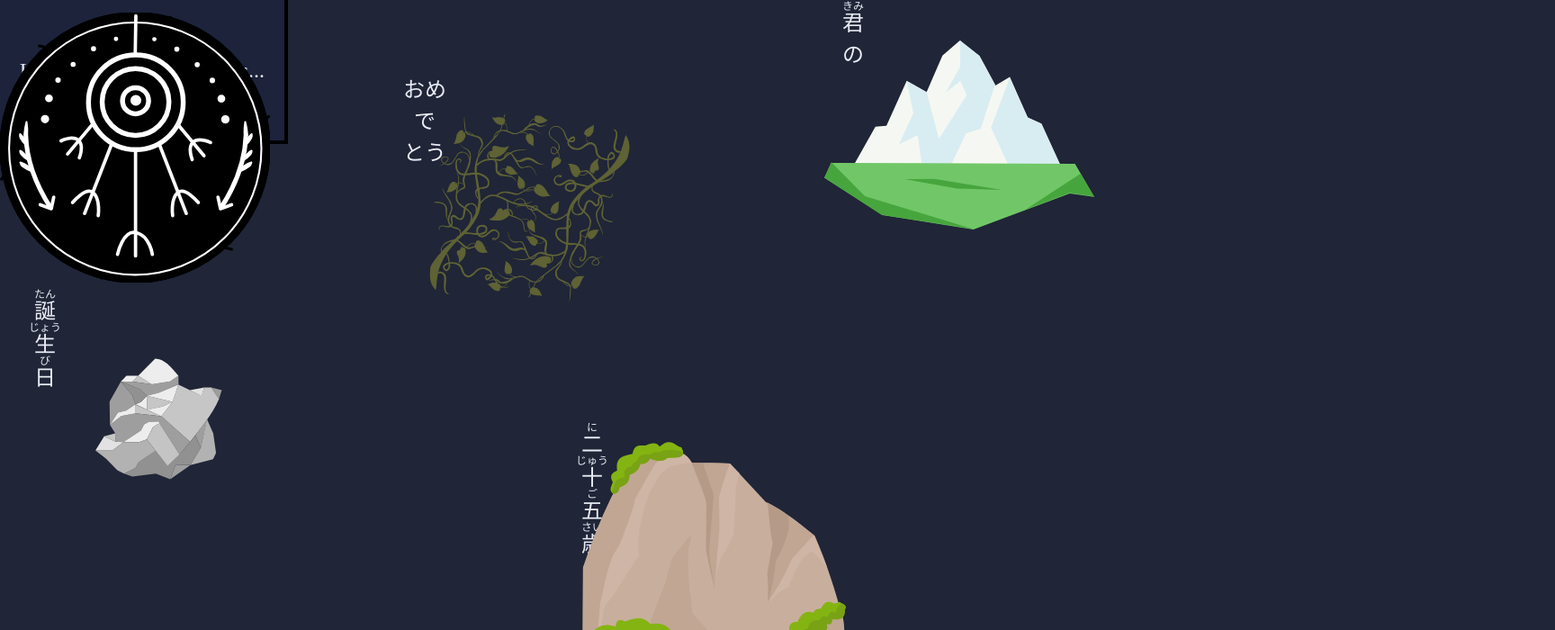
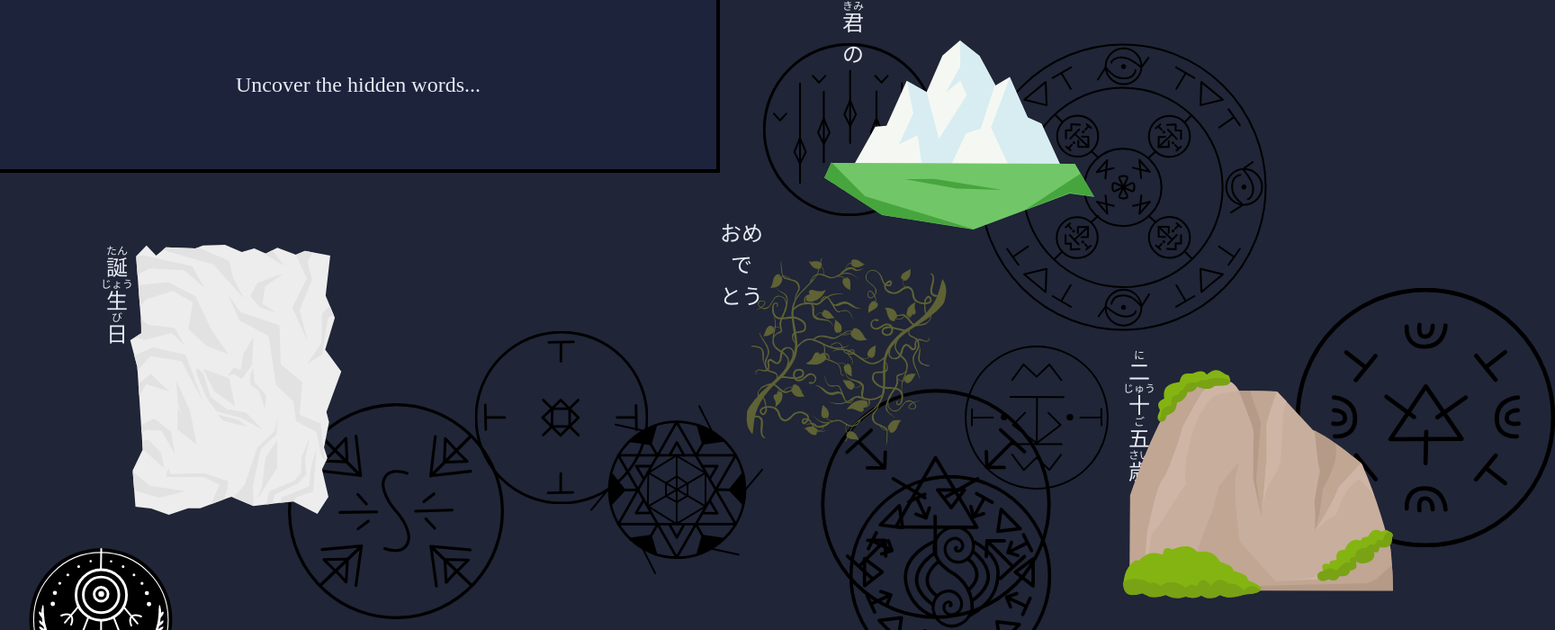
Before and after one commit to Ankia-Fuls/jen-25, a React (Vite) app: page / in a window 1280 px wide. Both pictures are taken after a click on the button "begin". Shown: the top 700 px of the page at 90% size, 1728 px wide, since content can reach past the window. Built offline with nearby package versions, Linux system fonts and the light colour scheme; a web font is replaced by a local one.

Commit message:
Basic Positions

```diff
--- a/src/css/Game.scss
+++ b/src/css/Game.scss
@@ -10,8 +10,8 @@ $bp-m: 700px;
   position: absolute;
   top: 0;
   left: 0;
-  width: 25%;
-  height: 20%;
+  width: 50rem;
+  height: 12rem;
   background-color: hsl(from var(--bg-colour) h calc(s + 10) l);
   padding: 1rem;
   border-right: 0.25rem solid black;
@@ -53,8 +53,8 @@ button {
 
 #vines-group {
   position: absolute;
-  left: 35%;
-  top: 10%;
+  left: 50rem;
+  top: 15rem;
 
   svg {
   }
@@ -65,8 +65,8 @@ button {
 
 #rock-group {
   position: absolute;
-  left: 50%;
-  bottom: calc(2rem + 300px);
+  left: 78rem;
+  bottom: calc(7rem + 300px);
 
   svg {
   }
@@ -77,8 +77,8 @@ button {
 
 #paper-group {
   position: absolute;
-  left: 2rem;
-  top: 40%;
+  left: 7rem;
+  top: 17rem;
 
   svg {
   }
@@ -86,3 +86,73 @@ button {
   span {
   }
 }
+
+#mindwipe {
+  left: 2rem;
+  bottom: 2rem;
+  width: 10rem;
+  height: 10rem;
+}
+
+#grasping-wind {
+  left: 20rem;
+  bottom: 7rem;
+  width: 15rem;
+  height: 15rem;
+}
+
+#light {
+  left: 33rem;
+  top: 23rem;
+  width: 12rem;
+  height: 12rem;
+}
+
+#pyreball {
+  left: 57rem;
+  bottom: 7rem;
+  width: 16rem;
+  height: 16rem;
+}
+
+#rock-breaker {
+  left: 67rem;
+  top: 24rem;
+  width: 10rem;
+  height: 10rem;
+}
+
+#SBOS {
+  left: 68rem;
+  top: 3rem;
+  width: 20rem;
+  height: 20rem;
+}
+
+#snugstone {
+  left: 90rem;
+  top: 20rem;
+  width: 18rem;
+  height: 18rem;
+}
+
+#sylphshoes {
+  right: 7rem;
+  bottom: 3rem;
+  width: 14rem;
+  height: 14rem;
+}
+
+#time-rewind {
+  left: 41rem;
+  bottom: 10rem;
+  width: 12rem;
+  height: 12rem;
+}
+
+#water-blade {
+  left: 53rem;
+  top: 3rem;
+  width: 12rem;
+  height: 12rem;
+}
--- a/src/pages/Game.jsx
+++ b/src/pages/Game.jsx
@@ -19,84 +19,80 @@ import Paper from "../components/GamePage/Paper.jsx";
 function Game({ setState }) {
   // VARIABLES
   const [styles, setStyles] = useState({
-    'rockbreaker': 'svg',
-    'graspingwind': 'svg',
-    'pyreball': 'svg',
-    'timerewind': 'svg',
-    'snugstone': 'svg',
-    'waterblade': 'svg',
-    'lightseal': 'svg',
-    'sylphshoes': 'svg',
-    'serpentbed': 'svg',
+    rockbreaker: "svg",
+    graspingwind: "svg",
+    pyreball: "svg",
+    timerewind: "svg",
+    snugstone: "svg",
+    waterblade: "svg",
+    lightseal: "svg",
+    sylphshoes: "svg",
+    serpentbed: "svg",
   });
 
   const [cleared, setCleared] = useState({
     rock: 0,
     vines: 0,
-    paper: 0,
-    iceberg: 0
+    paper: 1,
+    iceberg: 0,
   });
 
   const [displayText, setDisplayText] = useState("Uncover the hidden words...");
   const [selectedSigil, setSelectedSigil] = useState("");
 
   const correctStates = {
-    "iceberg": {
-      "correct": "pyreball",
-      "incorrect":
-      {
-        "rockbreaker": "I don't think ice counts as rock...",
-        "graspingwind": "It's a bit big to be pulled...",
-        "timerewind": "Do icebergs start as something else?",
-        "snugstone": "Maybe a bit more amplification would work?",
-        "waterblade": "Fighting ice with water, I like it.",
-        "lightseal": "It's...lighter now I guess.",
-        "sylphshoes": "Do icebergs have feet?",
-        "serpentbed": "Putting it to sleep is... interesting."
-      }
+    iceberg: {
+      correct: "pyreball",
+      incorrect: {
+        rockbreaker: "I don't think ice counts as rock...",
+        graspingwind: "It's a bit big to be pulled...",
+        timerewind: "Do icebergs start as something else?",
+        snugstone: "Maybe a bit more amplification would work?",
+        waterblade: "Fighting ice with water, I like it.",
+        lightseal: "It's...lighter now I guess.",
+        sylphshoes: "Do icebergs have feet?",
+        serpentbed: "Putting it to sleep is... interesting.",
+      },
     },
-    "vines": {
-      "correct": "graspingwind",
-      "incorrect":
-      {
-        "rockbreaker": "A bit violent for a plant.",
-        "pyreball": "Don't just burn it you heathen!",
-        "snugstone": "It's more comfy now I guess...",
-        "timerewind": "Were you hoping for a seed?",
-        "waterblade": "It's wet.",
-        "lightseal": "Baby you light up my plants like nobody else!",
-        "sylphshoes": "How would they even wear it?",
-        "serpentbed": "Can plants sleep?"
-      }
+    vines: {
+      correct: "graspingwind",
+      incorrect: {
+        rockbreaker: "A bit violent for a plant.",
+        pyreball: "Don't just burn it you heathen!",
+        snugstone: "It's more comfy now I guess...",
+        timerewind: "Were you hoping for a seed?",
+        waterblade: "It's wet.",
+        lightseal: "Baby you light up my plants like nobody else!",
+        sylphshoes: "How would they even wear it?",
+        serpentbed: "Can plants sleep?",
+      },
     },
-    "rock": {
-      "correct": "rockbreaker",
-      "incorrect":
-      {
-        "pyreball": "It's scorched now I guess.",
-        "graspingwind": "It's too heavy to pull.",
-        "snugstone": "It feels comfy, but remains in place.",
-        "timerewind": "I think it was still a rock a day ago...",
-        "waterblade": "It glances off the surface, leaving it slightly wet...",
-        "lightseal": "Shiny! Still there though.",
-        "sylphshoes": "DIY catapult! There is surely an easier way.",
-        "serpentbed": "A sleeping rock! Cute?"
-      }
+    rock: {
+      correct: "rockbreaker",
+      incorrect: {
+        pyreball: "It's scorched now I guess.",
+        graspingwind: "It's too heavy to pull.",
+        snugstone: "It feels comfy, but remains in place.",
+        timerewind: "I think it was still a rock a day ago...",
+        waterblade: "It glances off the surface, leaving it slightly wet...",
+        lightseal: "Shiny! Still there though.",
+        sylphshoes: "DIY catapult! There is surely an easier way.",
+        serpentbed: "A sleeping rock! Cute?",
+      },
     },
-    "paper": {
-      "correct": "timerewind",
-      "incorrect":
-      {
-        "rockbreaker": "So violent! The poor paper.",
-        "pyreball": "Don't just burn it, you'll ruin the word!",
-        "graspingwind": "It moved, what now?",
-        "snugstone": "It is warm to the touch, still unreadable though.",
-        "waterblade": "Water will ruin the ink!",
-        "lightseal": "...",
-        "sylphshoes": "...really?",
-        "serpentbed": "Whatever man, put that paper to bed, why not?"
-      }
-    }
+    paper: {
+      correct: "timerewind",
+      incorrect: {
+        rockbreaker: "So violent! The poor paper.",
+        pyreball: "Don't just burn it, you'll ruin the word!",
+        graspingwind: "It moved, what now?",
+        snugstone: "It is warm to the touch, still unreadable though.",
+        waterblade: "Water will ruin the ink!",
+        lightseal: "...",
+        sylphshoes: "...really?",
+        serpentbed: "Whatever man, put that paper to bed, why not?",
+      },
+    },
   };
 
   // correctStates.{iceberg}.correct === {pyreball}
@@ -106,14 +102,14 @@ function Game({ setState }) {
   const done = () => {
     setTimeout(() => {
       setState(2);
-    }, 1000)
+    }, 1000);
     // maybe add small timer before setting to see effects
   };
 
   // Reset to start page
   const reset = () => {
     setState(3);
-  }
+  };
 
   // Select a sigil
   const select = (selected) => {
@@ -124,19 +120,18 @@ function Game({ setState }) {
 
     // set styling
     // set selectedSigil variable
-  }
+  };
 
   const action = (selected) => {
-    console.log(selected)
+    console.log(selected);
     if (selectedSigil) {
       // check if sigil selected
       // check if sigil is correct - call function if correct
       // else call clear function and update display text with funny quip
-    }
-    else {
+    } else {
       // change text to say something about what was selected
     }
-  }
+  };
 
   const correct = (sigil, icon) => {
     // set icon se clear variables vir display
@@ -144,20 +139,16 @@ function Game({ setState }) {
     // check if all 4 done - if yes, run done function
     // run clearing function to reset all variables to initial state
     // reset message
-  }
+  };
 
   const clearSelection = () => {
     // clear selected styling
     // clear selected variable
-  }
-
+  };
 
   return (
-    <section className="game-page" >
-
-      <div className="text-block">
-        {displayText}
-      </div>
+    <section className="game-page">
+      <div className="text-block">{displayText}</div>
 
       <button onClick={() => select("rockbreaker")}>{<RockBreaker styling={styles.rockbreaker} />}</button>
       <button onClick={() => select("graspingwind")}>{<GraspingWind styling={styles.graspingwind} />}</button>
@@ -171,15 +162,22 @@ function Game({ setState }) {
 
       <button onClick={reset}>{<MindWipe />}</button>
 
-      <button onClick={() => action("iceberg")} inert={cleared.iceberg}>{<Iceberg cleared={cleared.iceberg} />}</button>
-      <button onClick={() => action("vines")} inert={cleared.vines}>{<Vines cleared={cleared.vines} />}</button>
-      <button onClick={() => action("rock")} inert={cleared.rock}>{<Rock cleared={cleared.rock} />}</button>
-      <button onClick={() => action("paper")} inert={cleared.paper}>{<Paper cleared={cleared.paper} />}</button>
-
+      <button onClick={() => action("iceberg")} inert={cleared.iceberg}>
+        {<Iceberg cleared={cleared.iceberg} />}
+      </button>
+      <button onClick={() => action("vines")} inert={cleared.vines}>
+        {<Vines cleared={cleared.vines} />}
+      </button>
+      <button onClick={() => action("rock")} inert={cleared.rock}>
+        {<Rock cleared={cleared.rock} />}
+      </button>
+      <button onClick={() => action("paper")} inert={cleared.paper}>
+        {<Paper cleared={cleared.paper} />}
+      </button>
 
       {/* TO BE REMOVED */}
-      <button onClick={done} > DONE</button>
-    </section >
+      <button onClick={done}> DONE</button>
+    </section>
   );
 }
 
```
